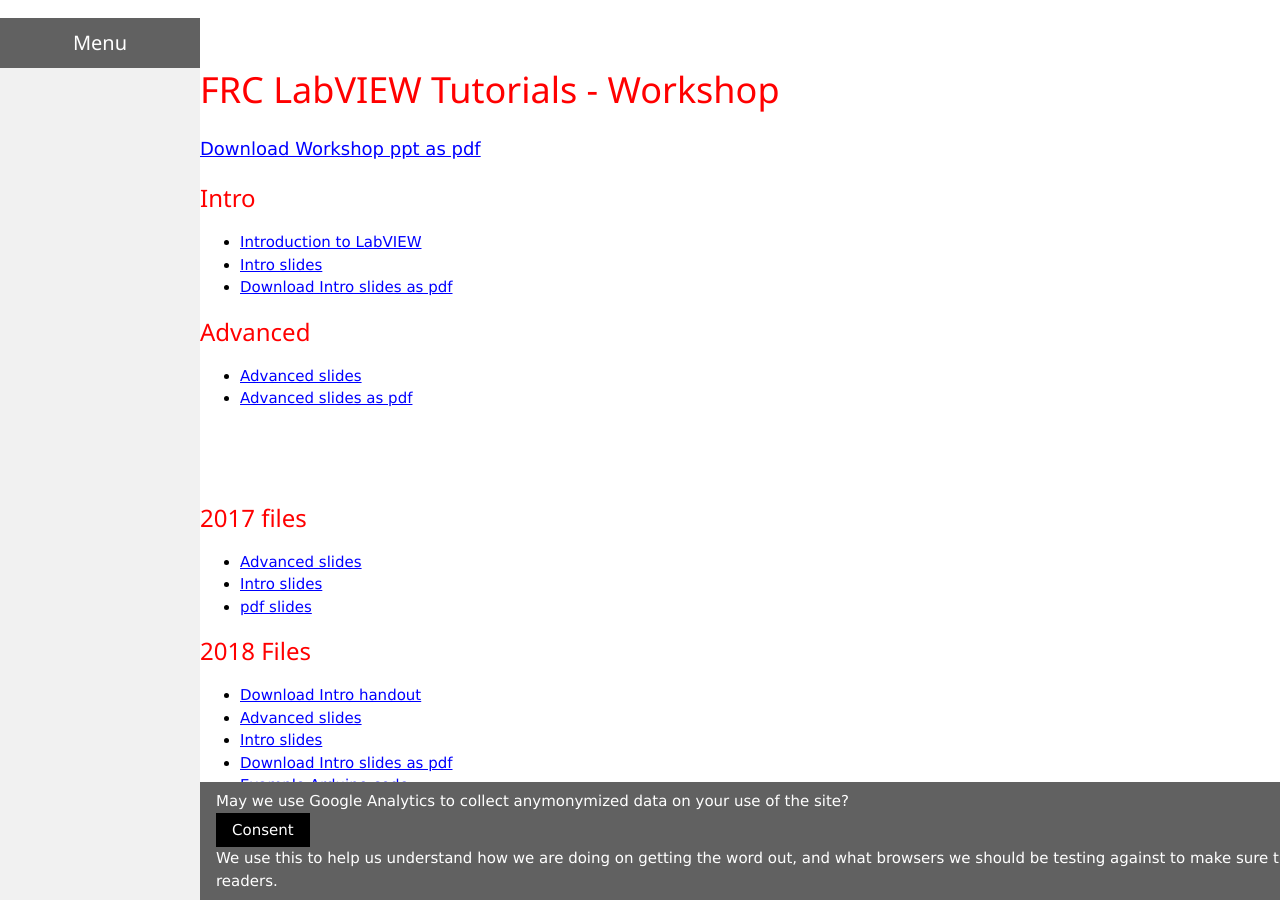
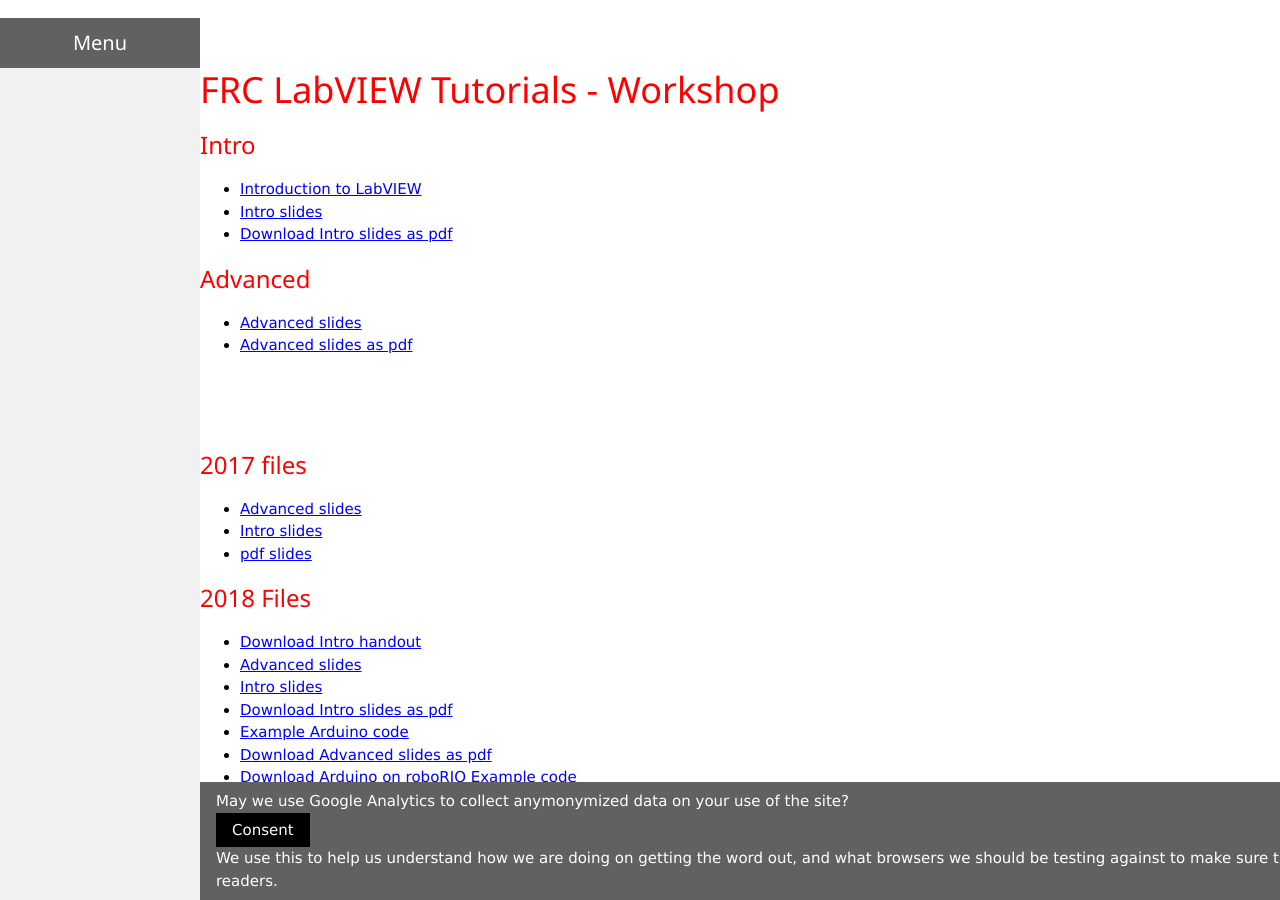
Before and after one commit to mshafer1/frc-labview-workshops, a Jekyll site: the page built from index.md, in a window 1280 px wide and 900 px high. Built offline with Jekyll 4.4.1, drawn with Linux system fonts in a browser that asks for light colours.

Commit message:
remove overview download link

```diff
--- a/index.md
+++ b/index.md
@@ -11,7 +11,7 @@
 </style>
 
 
-<a href="files/workshop_slides.pdf" download>Download Workshop ppt as pdf</a>
+<!-- <a href="files/workshop_slides.pdf" download>Download Workshop ppt as pdf</a> -->
 
 ### Intro
 
```
